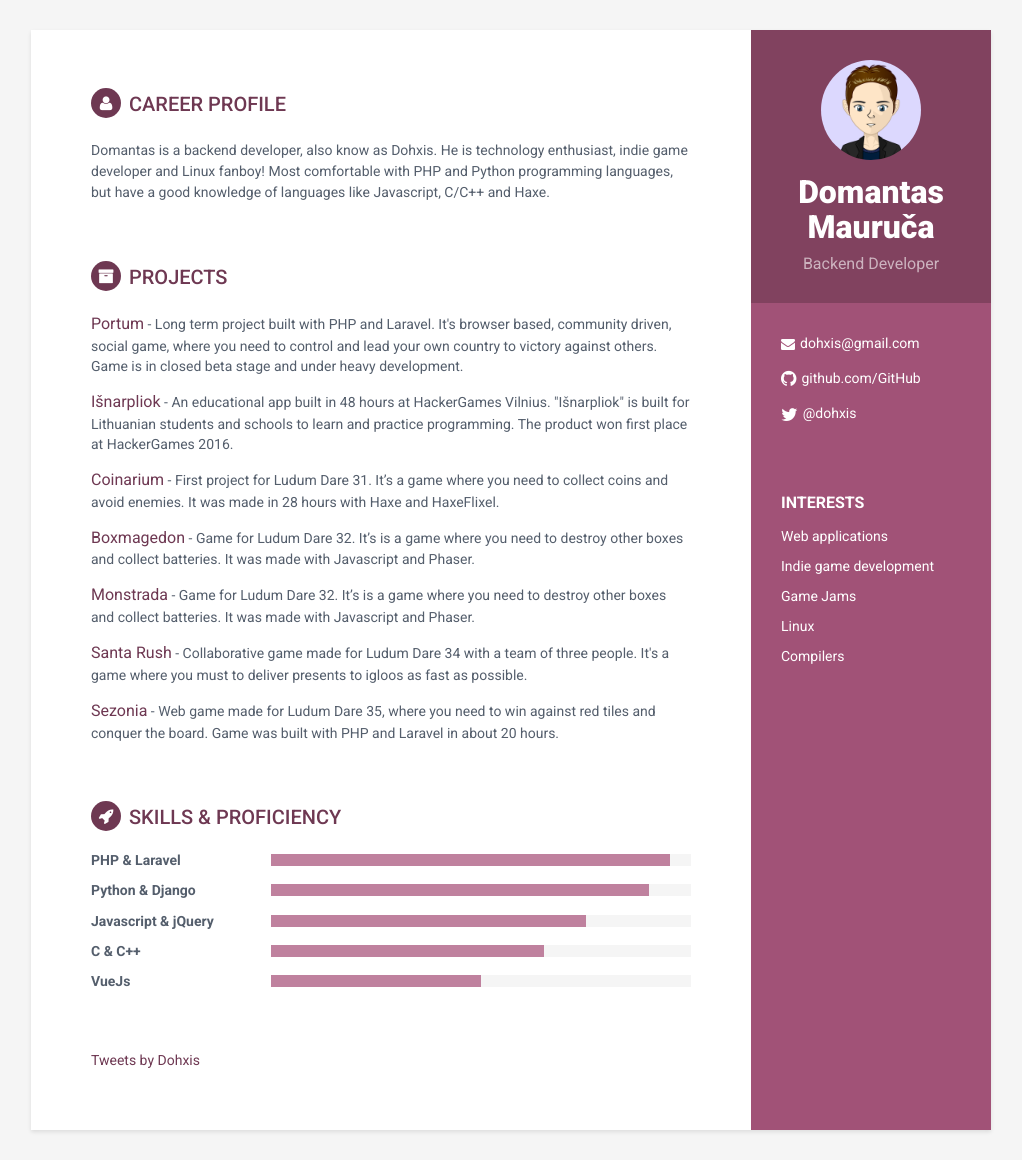
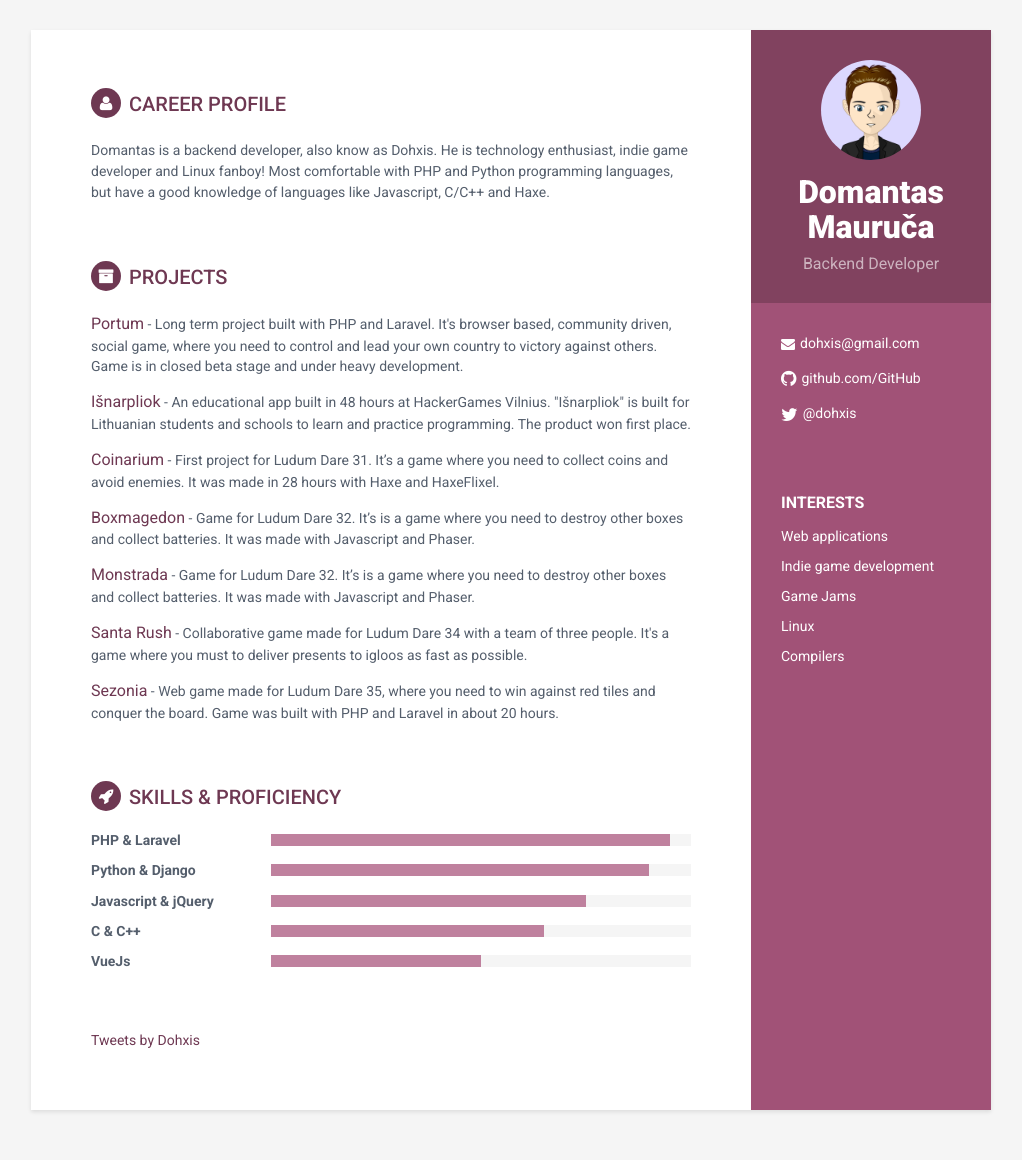
Before and after one commit to Dohxis/dohxis.github.io, a Jekyll site: the page built from index.html, in a window 1280 px wide. Shown: the whole page, without its empty margins (129-1151 px from the left). Built offline with Jekyll 4.4.1, drawn with Linux system fonts in a browser that asks for light colours; comment, search, counter and statistics services are not loaded.

Commit message:
Update projects.html

```diff
--- a/_includes/projects.html
+++ b/_includes/projects.html
@@ -12,7 +12,7 @@
 
     <div class="item">
         <span class="project-title"><a href="https://github.com/Dohxis/Isnarpliok">Išnarpliok</a></span> - <span class="project-tagline">
-          An educational app built in 48 hours at HackerGames Vilnius. "Išnarpliok" is built for Lithuanian students and schools to learn and practice programming. The product won first place at HackerGames 2016.
+          An educational app built in 48 hours at HackerGames Vilnius. "Išnarpliok" is built for Lithuanian students and schools to learn and practice programming. The product won first place.
         </span>
     </div>
     <!--//item-->
```
